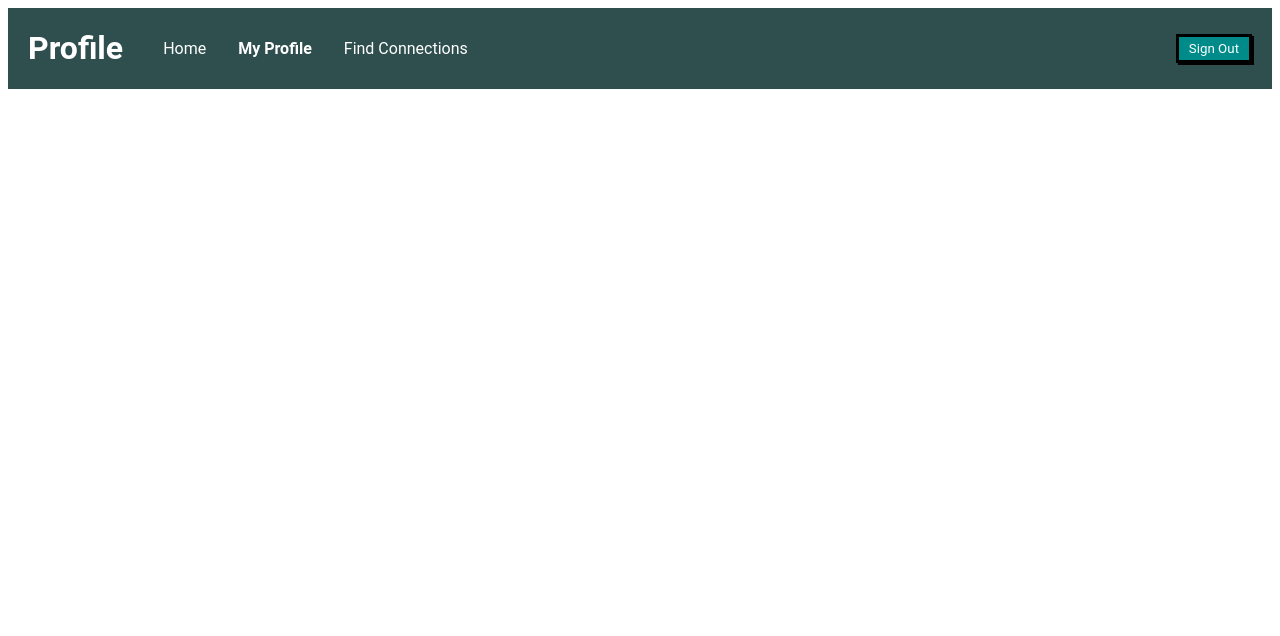
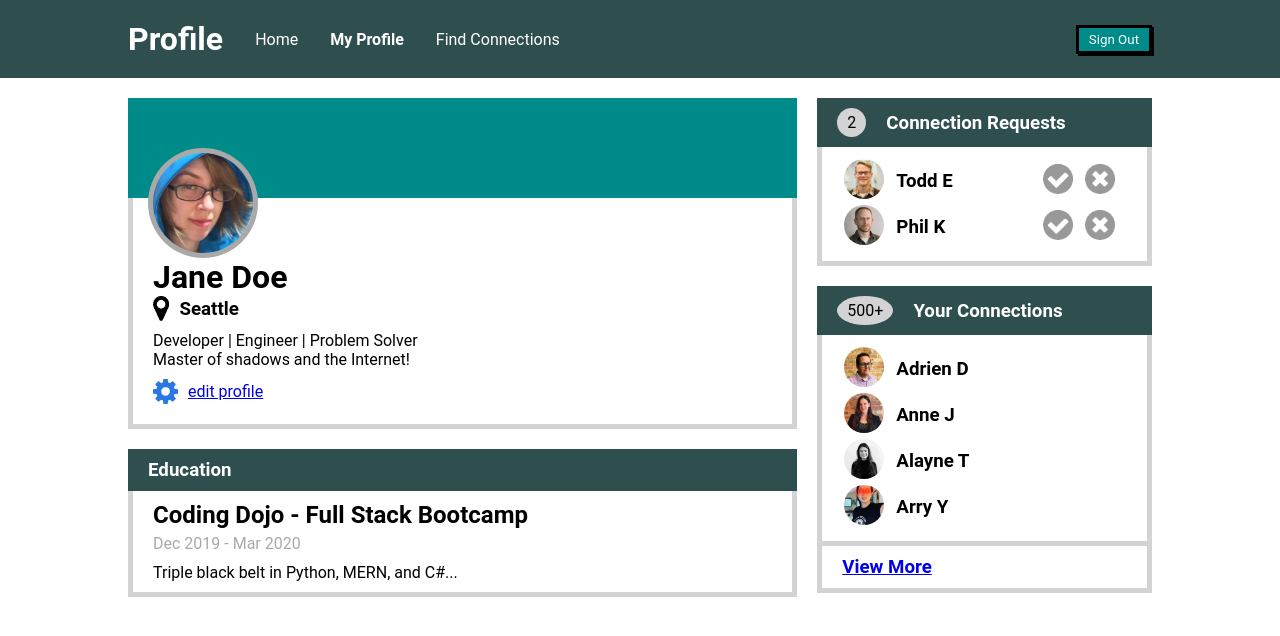
Before and after one commit to zhanliu324/Coding-Dojo, a plain HTML site: page 1.Web-Fundamentals/2.CSS/9.ProfilePage/index.html in a window 1280 px wide. Drawn offline with Linux system fonts and the light colour scheme.

Commit message:
profile page complete

```diff
--- a/1.Web-Fundamentals/2.CSS/9.ProfilePage/index.html
+++ b/1.Web-Fundamentals/2.CSS/9.ProfilePage/index.html
@@ -19,5 +19,98 @@
         </div>
         <button class="btn">Sign Out</button>
     </div>
+    <div class="main">
+        <div class="main-left">
+            <div class="user-card">
+                <div class="top-bar">
+                    <img class="user-circle" src="images/jane-m.jpg" alt="user-circle">
+                </div>
+                <div class="user-intro">
+                    <h1>Jane Doe</h1>
+                    <div class="location">
+                        <img class="icon" src="icons/map-marker.png" alt="map-marker">
+                        <h3>Seattle</h3>
+                    </div>
+                    <div class="intro">
+                        <p>Developer | Engineer | Problem Solver</p>
+                        <p>Master of shadows and the Internet!</p>
+                    </div>
+                    <div class="edit">
+                        <img class="icon" src="icons/gear.png" alt="gear">
+                        <a href="#">edit profile</a>
+                    </div>
+                </div>
+            </div>
+            <div class="education">
+                <div class="bar">
+                    <h3>Education</h3>
+                </div>
+                <div class="content">
+                    <h2>Coding Dojo - Full Stack Bootcamp</h2>
+                    <p class="date">Dec 2019 - Mar 2020</p>
+                    <p>Triple black belt in Python, MERN, and C#...</p>
+                </div>
+            </div>
+        </div>
+        <div class="main-right">
+            <div class="requests">
+                <div class="bar">
+                    <div class="number">2</div>
+                    <h3>Connection Requests</h3>
+                </div>
+                <div class="content">
+                    <table class="photo-name">
+                        <tr>
+                            <td><img src="images/todd-s.jpg" alt="todd" class="photo-s"></td>
+                            <td><h3>Todd E</h3></td>
+                        </tr>
+                        <tr>
+                            <td><img src="images/phil-s.jpg" alt="phil" class="photo-s"></td>
+                            <td><h3>Phil K</h3></td>
+                        </tr>
+                    </table>
+                    <table class="request-button">
+                        <tr>
+                            <td><img src="icons/accept-circle.png" alt="accept"></td>
+                            <td><img src="icons/close-circle.png" alt="close"></td>
+                        </tr>
+                        <tr>
+                            <td><img src="icons/accept-circle.png" alt="accept"></td>
+                            <td><img src="icons/close-circle.png" alt="close"></td>
+                        </tr>
+                    </table>
+                </div>
+            </div>
+            <div class="connections">
+                <div class="bar">
+                    <div class="number">500+</div>
+                    <h3>Your Connections</h3>
+                </div>
+                <div class="content">
+                    <table>
+                        <tr>
+                            <td><img src="images/adrien-s.jpg" alt="adrien" class="photo-s"></td>
+                            <td><h3>Adrien D</h3></td>
+                        </tr>
+                        <tr>
+                            <td><img src="images/anne-s.jpg" alt="anne" class="photo-s"></td>
+                            <td><h3>Anne J</h3></td>
+                        </tr>
+                        <tr>
+                            <td><img src="images/alayne-s.jpg" alt="alayne" class="photo-s"></td>
+                            <td><h3>Alayne T</h3></td>
+                        </tr>
+                        <tr>
+                            <td><img src="images/arry-s.jpg" alt="arry" class="photo-s"></td>
+                            <td><h3>Arry Y</h3></td>
+                        </tr>
+                    </table>
+                </div>
+                <div class="content">
+                    <a href="#"><h3>View More</h3></a>
+                </div>
+            </div>
+        </div>
+    </div>
 </body>
 </html>
--- a/1.Web-Fundamentals/2.CSS/9.ProfilePage/style.css
+++ b/1.Web-Fundamentals/2.CSS/9.ProfilePage/style.css
@@ -1,25 +1,30 @@
 * {
+    margin: 0;
+    padding: 0;
     font-family: 'Roboto', sans-serif;
-    color: white;
 }
+
 .nav {
     display: flex;
-    padding: 0px 20px;
+    padding: 20px 10%;
     background-color: darkslategray;
     align-items: center;
     justify-content: space-between;
+    color: white;
 }
 .nav-left {
     display: flex;
 }
 .nav-links {
     display: flex;
+    margin-left: 2em;
     align-items: center;
     list-style: none;
     gap: 2em;
 }
-a {
+.nav-links a {
     text-decoration: none;
+    color: white;
 }
 .active {
     font-weight: bold;
@@ -29,4 +34,105 @@ a {
     padding: 4px 10px;
     border: solid black;
     box-shadow: 2px 2px black;
+    color: white;
 }
+
+.main {
+    display: flex;
+    padding: 0px 10%;
+    margin: 20px auto;
+}
+
+.main-left {
+    flex: 2;
+    margin-right: 20px;
+}
+
+
+.icon {
+    height: 25px;
+}
+.user-card {
+    margin-bottom: 20px;
+}
+.user-card .top-bar {
+    background-color: darkcyan;
+    height: 100px;
+}
+.user-intro {
+    padding: 60px 20px 20px 20px;
+    border-left: solid lightgrey 5px;
+    border-right: solid lightgrey 5px;
+    border-bottom: solid lightgrey 5px;
+}
+.user-circle {
+    height: 100px;
+    border-radius: 50%;
+    padding: 5px;
+    background-color: darkgrey;
+    position: relative;
+    top: 50px;
+    left: 20px;
+}
+.location, .edit {
+    display: flex;
+    align-items: center;
+    gap: 10px;
+}
+.intro {
+    margin:10px 0px;
+}
+
+.main-right {
+    flex: 1;
+    /* height: 200px; */
+}
+
+
+.bar {
+    background-color: darkslategray;
+    padding: 10px 20px;
+    display: flex;
+    align-items: center;
+}
+
+.bar > h3 {
+    color: white;
+}
+.content {
+    padding: 10px 20px;
+    border-left: solid lightgrey 5px;
+    border-right: solid lightgrey 5px;
+    border-bottom: solid lightgrey 5px;
+}
+.requests .content {
+    display: flex;
+    justify-content: space-between;
+}
+.date {
+    color: darkgrey;
+    margin: 5px 0px 10px 0px;
+}
+
+.number {
+    background-color: lightgray;
+    padding: 5px 10px;
+    margin-right: 20px;
+    border-radius: 50%;
+}
+.requests {
+    margin-bottom: 20px;
+}
+
+.photo-s {
+    height: 40px;
+    border-radius: 50%;
+}
+
+.request-button img {
+    height: 30px;
+}
+
+td {
+    padding: 0px 10px 0px 0px;
+}
```
Also changed, not shown: 1.Web-Fundamentals/2.CSS/9.ProfilePage/icons/accept-circle.png (added), 1.Web-Fundamentals/2.CSS/9.ProfilePage/icons/close-circle.png (added), 1.Web-Fundamentals/2.CSS/9.ProfilePage/icons/gear.png (added), 1.Web-Fundamentals/2.CSS/9.ProfilePage/icons/map-marker.png (added), 1.Web-Fundamentals/2.CSS/9.ProfilePage/images/adrien-s.jpg (added), 1.Web-Fundamentals/2.CSS/9.ProfilePage/images/alayne-s.jpg (added), 1.Web-Fundamentals/2.CSS/9.ProfilePage/images/anne-s.jpg (added), 1.Web-Fundamentals/2.CSS/9.ProfilePage/images/arry-s.jpg (added), 1.Web-Fundamentals/2.CSS/9.ProfilePage/images/jane-m.jpg (added), 1.Web-Fundamentals/2.CSS/9.ProfilePage/images/phil-s.jpg (added), 1.Web-Fundamentals/2.CSS/9.ProfilePage/images/todd-s.jpg (added).
